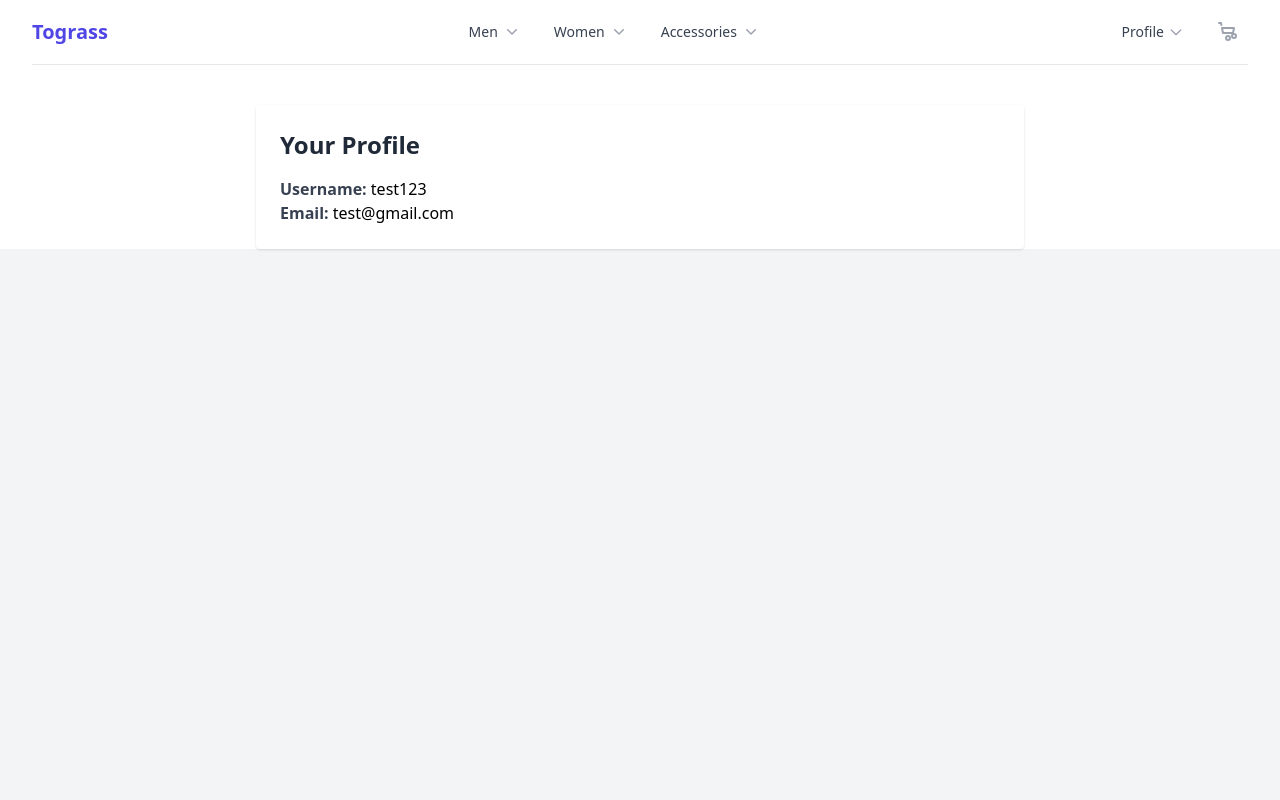
After one commit to htran174/cpsc_362_sp2025_group4, a Flask app: template website/templates/profile.html in a window 1280 px wide. The commit adds this page. Run offline with Flask 3, Linux system fonts and the light colour scheme; the template is opened without the code that fills it: values that come from a table or form of the project are taken from there, others are empty; some libraries are stand-ins or nearby versions.

Commit message:
added profile button and added profile page

```diff
--- /dev/null
+++ b/website/templates/profile.html
@@ -0,0 +1,126 @@
+<!DOCTYPE html>
+<html lang="en">
+<head>
+  <meta charset="UTF-8">
+  <title>Profile | Tograss</title>
+  <script src="https://cdn.tailwindcss.com"></script>
+</head>
+<body class="bg-gray-100 min-h-screen">
+
+<!-- NAVBAR -->
+<header class="relative bg-white">
+    <nav aria-label="Top" class="max-w-7xl mx-auto px-4 sm:px-6 lg:px-8">
+      <div class="border-b border-gray-200">
+        <div class="h-16 flex items-center justify-between">
+
+          <!-- LOGO -->
+          <div class="flex items-center">
+            <a href="{{ url_for('views.home') }}">
+              <span class="text-xl font-bold text-indigo-600">Tograss</span>
+            </a>
+          </div>
+
+          <!-- MENU -->
+          <div class="hidden h-full lg:flex items-center space-x-8">
+
+            <!-- MEN DROPDOWN -->
+            <div class="relative group flex items-center">
+              <div class="flex items-center">
+                <button type="button" class="flex items-center text-sm font-medium text-gray-700 hover:text-gray-800">
+                  Men
+                  <svg class="ml-1 h-5 w-5 text-gray-400 group-hover:text-gray-500" fill="currentColor" viewBox="0 0 20 20">
+                    <path fill-rule="evenodd" d="M5.23 7.21a.75.75 0 011.06.02l3.71 3.71 3.71-3.71a.75.75 0 111.06 1.06l-4.24 4.25a.75.75 0 01-1.06 0L5.23 8.29a.75.75 0 01.02-1.06z" clip-rule="evenodd" />
+                  </svg>
+                </button>
+              </div>
+
+              <div class="absolute top-full left-0 hidden group-hover:block bg-white shadow-lg rounded-md w-48 py-2 z-20">
+                <a href="{{ url_for('views.shirts') }}" class="block px-4 py-2 text-sm text-gray-700 hover:bg-gray-100">Shirts</a>
+                <a href="{{ url_for('views.mpants') }}" class="block px-4 py-2 text-sm text-gray-700 hover:bg-gray-100">Pants</a>
+                <a href="{{ url_for('views.jackets') }}" class="block px-4 py-2 text-sm text-gray-700 hover:bg-gray-100">Jackets</a>
+              </div>
+            </div>
+
+            <!-- WOMEN DROPDOWN -->
+            <div class="relative group flex items-center">
+              <div class="flex items-center">
+                <button type="button" class="flex items-center text-sm font-medium text-gray-700 hover:text-gray-800">
+                  Women
+                  <svg class="ml-1 h-5 w-5 text-gray-400 group-hover:text-gray-500" fill="currentColor" viewBox="0 0 20 20">
+                    <path fill-rule="evenodd" d="M5.23 7.21a.75.75 0 011.06.02l3.71 3.71 3.71-3.71a.75.75 0 111.06 1.06l-4.24 4.25a.75.75 0 01-1.06 0L5.23 8.29a.75.75 0 01.02-1.06z" clip-rule="evenodd" />
+                  </svg>
+                </button>
+              </div>
+
+              <div class="absolute top-full left-0 hidden group-hover:block bg-white shadow-lg rounded-md w-48 py-2 z-20">
+                <a href="{{ url_for('views.dresses') }}" class="block px-4 py-2 text-sm text-gray-700 hover:bg-gray-100">Dresses</a>
+                <a href="{{ url_for('views.tops') }}" class="block px-4 py-2 text-sm text-gray-700 hover:bg-gray-100">Tops</a>
+                <a href="{{ url_for('views.wpants') }}" class="block px-4 py-2 text-sm text-gray-700 hover:bg-gray-100">Pants</a>
+              </div>
+            </div>
+
+            <!-- ACCESSORIES DROPDOWN -->
+            <div class="relative group flex items-center">
+              <div class="flex items-center">
+                <button type="button" class="flex items-center text-sm font-medium text-gray-700 hover:text-gray-800">
+                  Accessories
+                  <svg class="ml-1 h-5 w-5 text-gray-400 group-hover:text-gray-500" fill="currentColor" viewBox="0 0 20 20">
+                    <path fill-rule="evenodd" d="M5.23 7.21a.75.75 0 011.06.02l3.71 3.71 3.71-3.71a.75.75 0 111.06 1.06l-4.24 4.25a.75.75 0 01-1.06 0L5.23 8.29a.75.75 0 01.02-1.06z" clip-rule="evenodd" />
+                  </svg>
+                </button>
+              </div>
+
+              <div class="absolute top-full left-0 hidden group-hover:block bg-white shadow-lg rounded-md w-48 py-2 z-20">
+                <a href="{{ url_for('views.watches') }}" class="block px-4 py-2 text-sm text-gray-700 hover:bg-gray-100">Watches</a>
+                <a href="{{ url_for('views.rings') }}" class="block px-4 py-2 text-sm text-gray-700 hover:bg-gray-100">Rings</a>
+                <a href="{{ url_for('views.necklaces') }}" class="block px-4 py-2 text-sm text-gray-700 hover:bg-gray-100">Necklaces</a>
+              </div>
+            </div>
+
+          </div>
+
+          <!-- LOGIN / CART -->
+          <div class="flex items-center space-x-6">
+            {% if user.is_authenticated %}
+            <div class="relative group">
+              <!-- Profile Button -->
+              <button class="flex items-center text-sm font-medium text-gray-700 hover:text-gray-900">
+                <span>Profile</span>
+                <svg class="ml-1 h-4 w-4 text-gray-400 group-hover:text-gray-600" fill="none" stroke="currentColor" stroke-width="2"
+                     viewBox="0 0 24 24">
+                  <path stroke-linecap="round" stroke-linejoin="round" d="M19 9l-7 7-7-7" />
+                </svg>
+              </button>
+
+              <!-- Dropdown Menu (stays within the same group) -->
+            <div class="absolute top-full left-0 hidden group-hover:block bg-white shadow-lg rounded-md w-48 py-2 z-20">
+              <a href="{{ url_for('views.profile') }}" class="block px-4 py-2 text-sm text-gray-700 hover:bg-gray-100">View Profile</a>
+              <a href="{{ url_for('auth.logout') }}" class="block px-4 py-2 text-sm text-gray-700 hover:bg-gray-100">Log out</a>
+            </div>
+          </div>
+          {% else %}
+            <a href="{{ url_for('auth.login') }}" class="text-sm font-medium text-gray-700 hover:text-gray-800">Sign in</a>
+            <span class="h-6 w-px bg-gray-200" aria-hidden="true"></span>
+            <a href="{{ url_for('auth.signup') }}" class="text-sm font-medium text-gray-700 hover:text-gray-800">Create account</a>
+          {% endif %}
+            <a href="{{ url_for('views.cart') }}" class="group -m-2 flex items-center p-2">
+              <svg class="w-6 h-6 text-gray-400 group-hover:text-gray-500" fill="none" viewBox="0 0 24 24" stroke="currentColor">
+                <path stroke-linecap="round" stroke-linejoin="round" stroke-width="2" d="M3 3h2l.4 2M7 13h10l1-5H6l1 5zm5 7a2 2 0 100-4 2 2 0 000 4zm6-2a2 2 0 100-4 2 2 0 000 4z" />
+              </svg>
+            </a>
+          </div>
+
+        </div>
+      </div>
+    </nav>
+<!-- PROFILE CONTENT -->
+<div class="max-w-3xl mx-auto mt-10 bg-white p-6 rounded shadow">
+  <h1 class="text-2xl font-bold text-gray-800 mb-4">Your Profile</h1>
+
+  <p><span class="font-semibold text-gray-700">Username:</span> {{ user.username }}</p>
+  <p><span class="font-semibold text-gray-700">Email:</span> {{ user.email }}</p>
+  <!-- Add more user fields if available -->
+</div>
+
+</body>
+</html>
```
Also changed, not shown: website/templates/home.html (+21 -6 lines).
